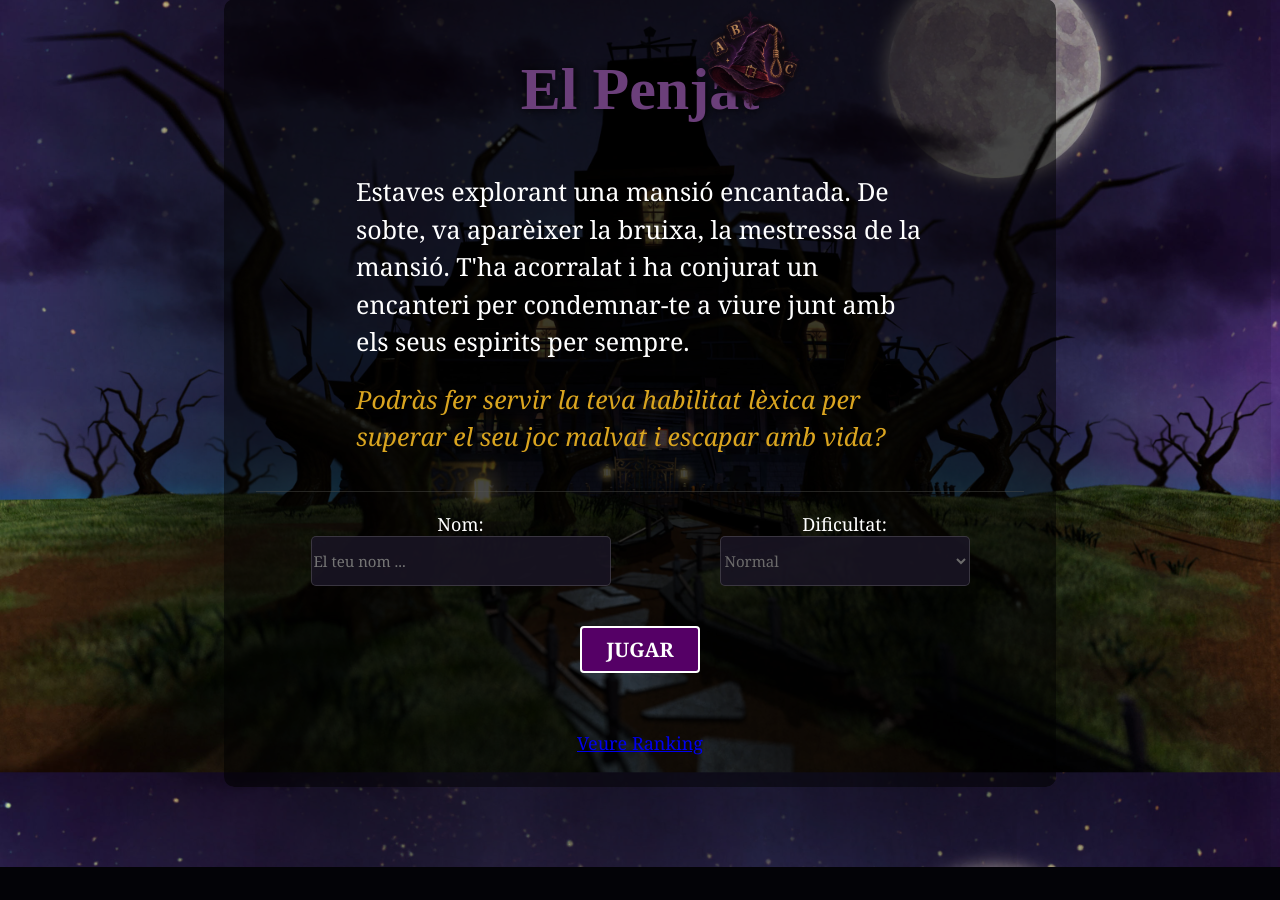
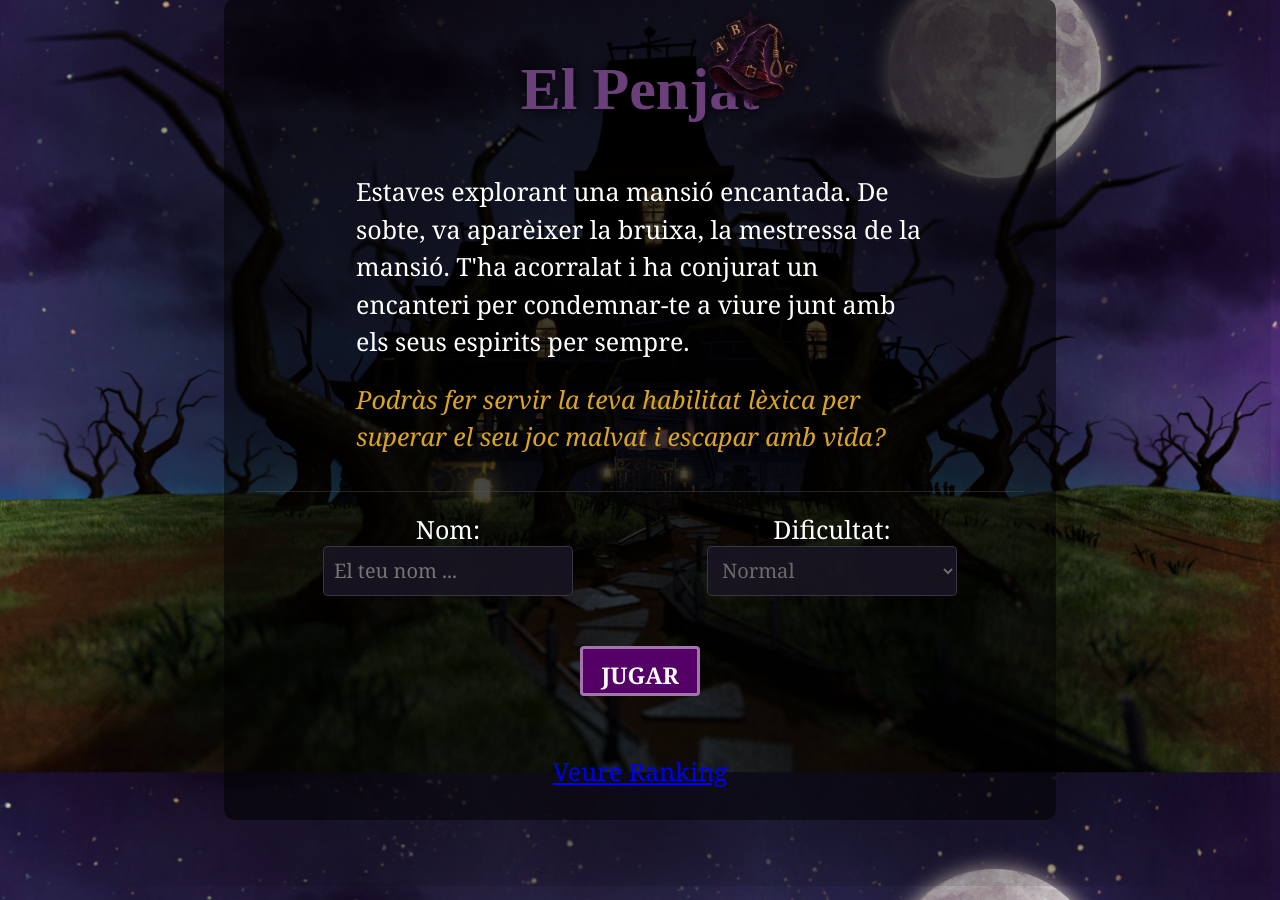
Before and after one commit to CinthiaValeriaPerdomo/ElPenjat, a PHP site: page / in a window 1280 px wide. Shown: the part 131-1031 px from the top of the page. Before the commit the page ends 998 px from the top, so only its background shows below. Run offline with PHP 8.4, Linux system fonts and the light colour scheme; some web fonts are replaced.

Commit message:
Actualizacion de estilos

```diff
--- a/index.php
+++ b/index.php
@@ -47,13 +47,13 @@
             <div class="flex-center">
 
                 <div>
-                    <label for="nom">Nom:</label>
+                    <label for="nom" id="label">Nom:</label>
                     <input type="text" id="nom" placeholder="El teu nom ..." name="nom">
                     <div id = "errorNombre"></div>
                 </div>
 
                 <div>
-                    <label for="nivell">Dificultat: </label>
+                    <label for="nivell" id="label">Dificultat: </label>
                     <select name="nivell" id="nivell">
                         <option value="facil">Fàcil</option>
                         <option  value="normal" selected>Normal</option>
@@ -62,13 +62,13 @@
 
                 </div>
             </div>
+
             <button type="submit" class="jugar">JUGAR</button>
+
 
         </form>
 
-        <div class="zona-ranking">
-            <a id="a-ranking" href="ranking.php">Veure Ranking</a>
-        </div>
+        <a id="a-ranking" href="ranking.php">Veure Ranking</a>
 
 
 
--- a/style.css
+++ b/style.css
@@ -51,15 +51,17 @@ label {
 
 button,
 a.link-button {
-    padding: 8px;
+    padding: 10px;
     min-width: 120px;
     border-radius: 4px;
-    border: 2px solid white;
+    border: 3px solid rgba(255, 255, 255, 0.46);
     background-color: rgb(85, 0, 102);
     color: white;
     font-weight: bold;
     font-family: Georgia, 'Times New Roman', Times, serif;
-    font-size: 20px;
+    font-size: 23px;
+    margin-top: 50px;
+    height: 26px;
 
     &:hover {
         background-color: purple;
@@ -160,10 +162,7 @@ td {
     width: 50%;
 }
 
-.jugar {
-    margin-top: 40px;
-    margin-bottom: 40px;
-}
+
 
 #description {
     margin-bottom: 25px;
@@ -193,40 +192,67 @@ td {
     background-color: rgba(85, 85, 80, 0.419);
     margin-bottom: 20px;
 }
-
+#label {
+    font-size: 25px;
+}
 #nom {
-    width: 300px;
+    width: 250px;
     height: 50px;
     border-radius: 5px;
     font-size: 15px;
     font-family: Georgia, "Times New Roman", serif;
-    font-size: 15px;
+    font-size: 20px;
     color: #e8e8e8;
     border: 1px solid rgba(255, 255, 255, 0.15);
     /*borde fino*/
     background-color: rgba(25, 20, 35, 0.9);
+    padding-left: 10px;
 }
+
+
 
 #nivell {
     width: 250px;
     height: 50px;
     border-radius: 5px;
-    font-size: 15px;
+    font-size: 20px;
     color: rgb(108, 107, 107);
     font-family: Georgia, "Times New Roman", serif;
     border: 1px solid rgba(255, 255, 255, 0.15);
+    padding-left: 10px;
     /*borde fino */
     background-color: rgba(25, 20, 35, 0.9);
 }
 
 #nivell option {
     background-color: #1a1423;
-    /* si no, el desplegable sigue en blanco en algunos navegadores */
+    /* si no, el desplegable sigue en blancos */
     color: #e8e8e8;
 }
 
 #errorNombre {
     color: red;
+}
+
+#formulario button {
+    margin-top: 50px;
+    height: 50px;
+    border: 3px solid rgba(255, 255, 255, 0.46);
+    &:hover {
+        background-color: purple;
+        cursor: pointer;
+    }
+}
+
+.jugar {
+    margin-top: 40px;
+    margin-bottom: 40px;
+    font-size: 23px;
+}
+
+
+#a-ranking {
+    font-size: 25px;
 }
 
 /*******************************/
```
